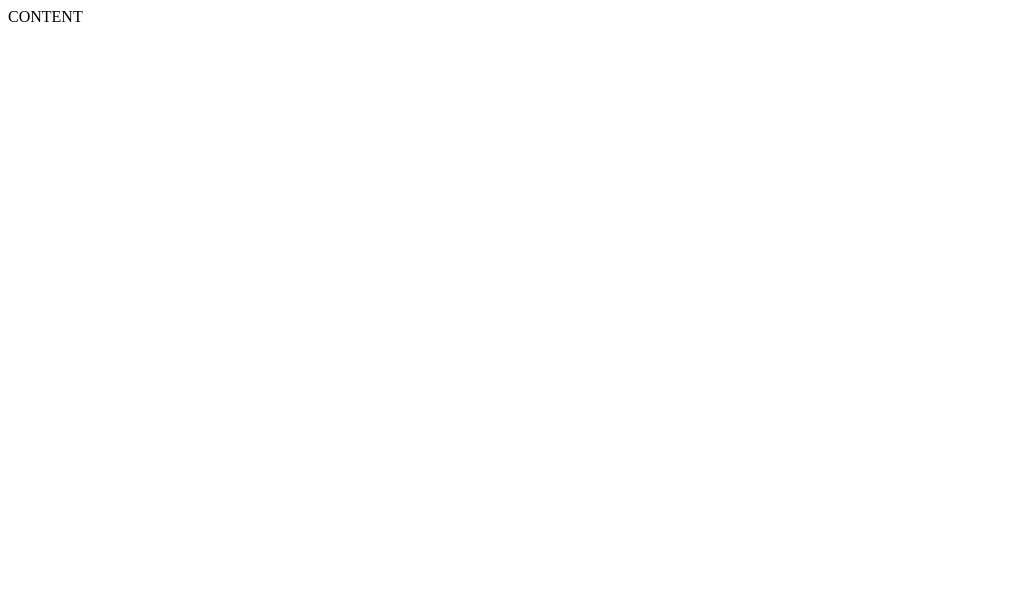
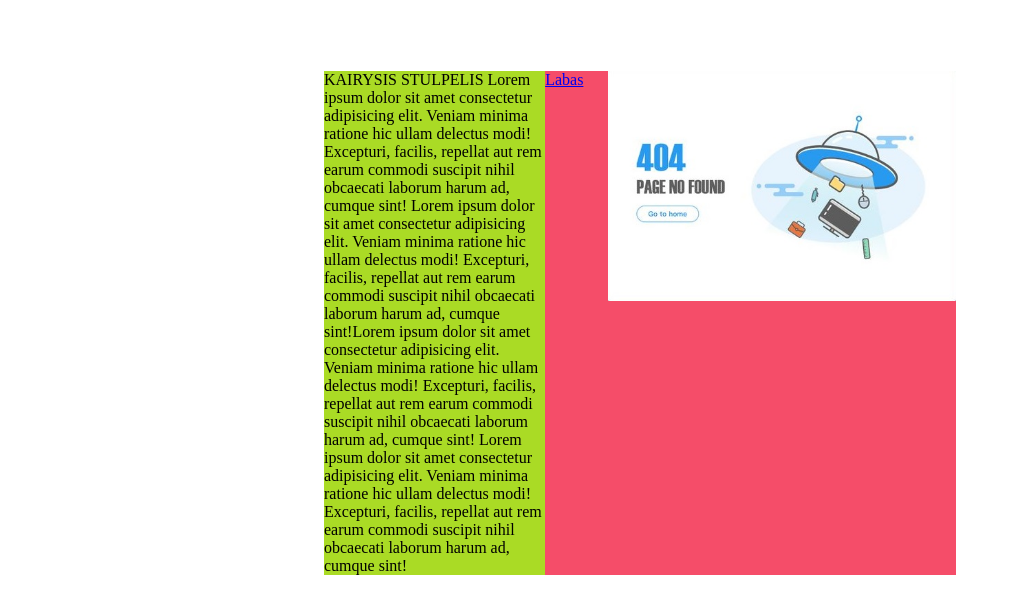
Before and after one commit to SilvijaZ/48-grupe-html-ufo, a website: page index.html in a window 1280 px wide. Shown: the whole page, without its empty margins (0-1011 px from the left). Drawn offline with Linux system fonts and the light colour scheme.

Commit message:
new commit

```diff
--- a/index.html
+++ b/index.html
@@ -5,7 +5,61 @@
     <meta name="viewport" content="width=device-width, initial-scale=1.0">
     <title>Ufo</title>
 </head>
-<body>
-    CONTENT
+<body style="background-color: rgb(255, 255, 255);">
+    <div style="background-color: rgb(245, 77, 105); width: 50%; margin-top: 5%; margin-left: 25%; float: left;">
+
+        <div style="background-color: rgb(170, 219, 37); width: 35%; float: left;">
+            KAIRYSIS STULPELIS
+            Lorem ipsum dolor sit amet consectetur adipisicing elit. Veniam minima
+            ratione hic ullam delectus modi! Excepturi, facilis, repellat aut rem earum
+            commodi suscipit nihil obcaecati laborum harum ad, cumque sint!
+            Lorem ipsum dolor sit amet consectetur adipisicing elit. Veniam minima
+            ratione hic ullam delectus modi! Excepturi, facilis, repellat aut rem earum
+            commodi suscipit nihil obcaecati laborum harum ad, cumque sint!Lorem ipsum dolor sit amet consectetur adipisicing elit. Veniam minima
+            ratione hic ullam delectus modi! Excepturi, facilis, repellat aut rem earum
+            commodi suscipit nihil obcaecati laborum harum ad, cumque sint!
+            Lorem ipsum dolor sit amet consectetur adipisicing elit. Veniam minima
+            ratione hic ullam delectus modi! Excepturi, facilis, repellat aut rem earum
+            commodi suscipit nihil obcaecati laborum harum ad, cumque sint!
+        </div>
+        <img style="width: 55%; float: right;" src="./img/ufo.jpg" alt="Ufo lekste kuri vagia daiktus;">
+        <a style="display: inline;" href="Labas">Labas</a>
+    </div>
+
+
+
 </body>
 </html>
+
+<!--
+Stiliaus savybes rasymo sablonas:
+pavadinimas: reiksme;
+pavadinimas-is-keturiu-daliu: reiksme1 reiksme2 reiksme3;
+
+background-color: yellow;
+
+width: 50%;
+
+margin: 10%; (paraštė - atstumas nuo kitu elementu visomis kryptimis)
+margin-right: 10%;
+margin-left: 10%;
+margin-top: 10%;
+margin-bottom: 10%;
+
+float: left; (priverstinis elemento stumimas horizontaliai)
+float: right;
+
+display: block; (deliojasi is virsaus i apacia ir uzima maksimaliai vietos horizontaliai)
+display: inline; (deliojasi kaip tekstas, <a>, <span>)
+display: none; (neatvaizduojamas elementas)
+display: inline-block; (deliojasi horizontaliai, bet stengiasi nevirsyti tevo plocio)
+
+font-size: 20px; isbandyti su pikseliais
+font-weight: bold;
+font-style: italic;
+font-family: Arial;
+color: red;
+text-decoration: underline;
+text-decoration: none;
+
+-->
```
Also changed, not shown: README.md, img/ufo.jpg (renamed from Error page.jpg).
